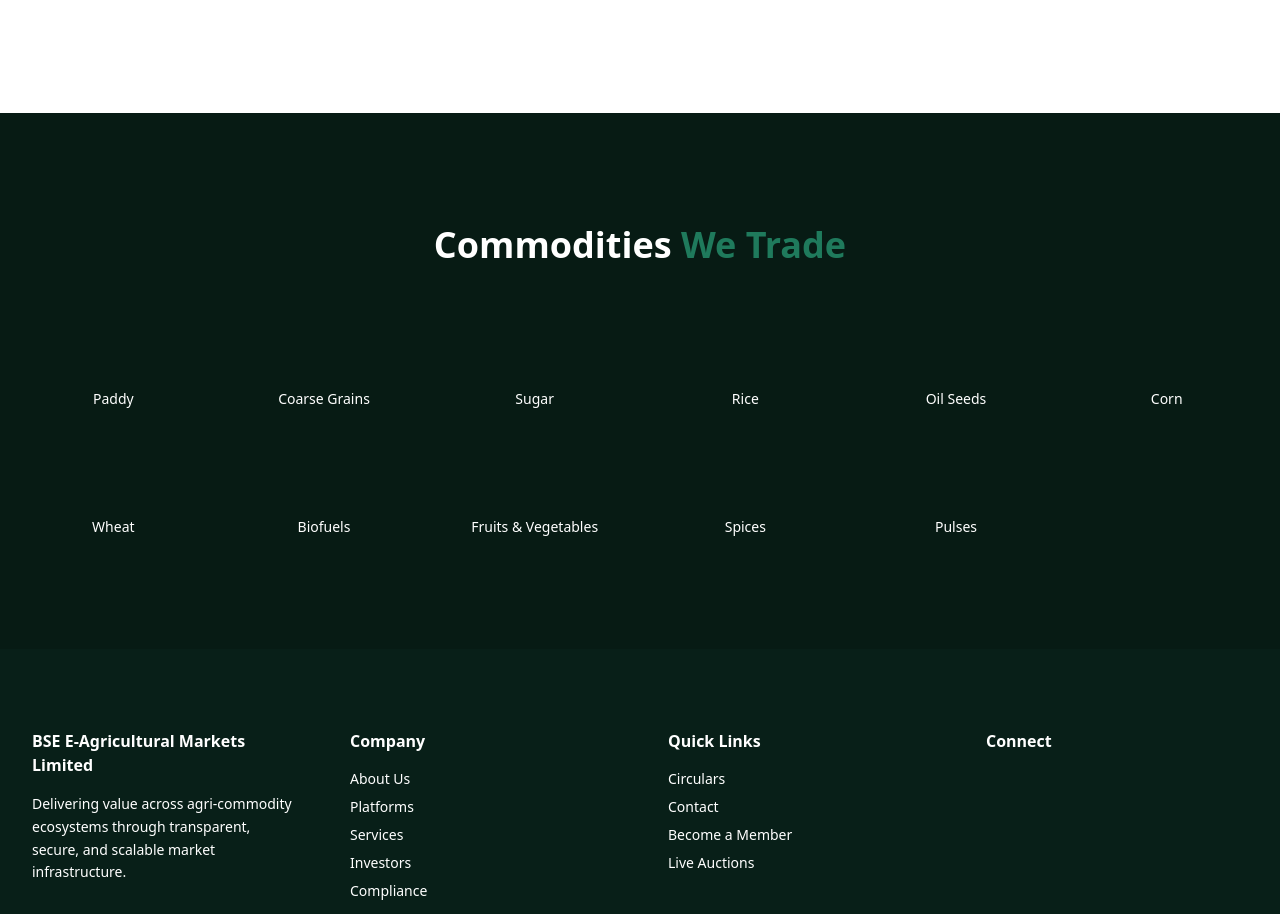
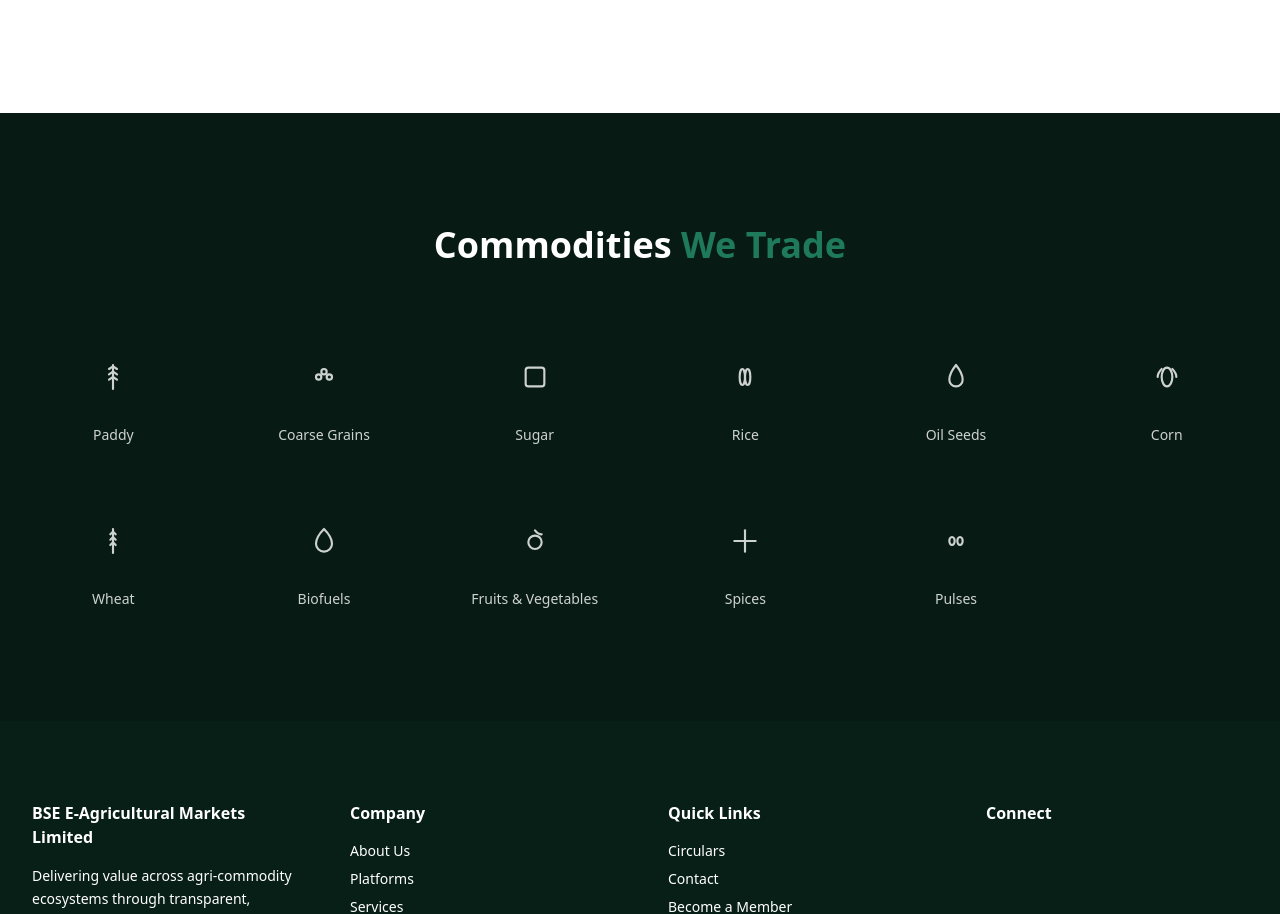
Before and after one commit to jai-source/BSE-BEAM, a React (Vite) app: page / in a window 1280 px wide. Shown: the part 4309-5223 px from the top of the page. Built offline with nearby package versions, Linux system fonts and the light colour scheme.

Commit message:
Jai the great saved the day

```diff
--- a/src/components/CommoditiesSection.jsx
+++ b/src/components/CommoditiesSection.jsx
@@ -41,7 +41,7 @@ export default function CommoditiesSection() {
           {commodities.map(({ name, icon: Icon }) => (
             <div
               key={name}
-              className="group flex flex-col items-center gap-4 text-theme-text-primary/80 transition"
+              className="group flex flex-col items-center gap-4 text-theme-text-primary opacity-80 group-hover:opacity-100 transition"
             >
               {/* ICON WRAPPER */}
               <div
--- a/src/pages/Landing.jsx
+++ b/src/pages/Landing.jsx
@@ -7,6 +7,7 @@ import triangleLarge from "../Assets/triangle-large.svg";
 import triangleOutline from "../Assets/triangle-inverted-small-outline.svg";
 import torn from "../Assets/Image-7-Banner-Image-scaled.jpg"
 import Coil from "../components/Coil";
+import CommoditiesSection from "../components/CommoditiesSection";
 import heroVideo from "../Assets/VIDEO.mp4";
 import backgroundimage from "../Assets/backgroundimage.png";
 import { motion } from "framer-motion";
@@ -701,40 +702,8 @@ function Landing() {
     </div>
   </div>
 </section>
-<section className="bg-theme-primary py-28">
-  <div className="max-w-7xl mx-auto px-8 text-center text-theme-text-primary">
 
-    <h2 className="text-4xl font-semibold mb-16">
-      Commodities <span className="text-theme-accent">We Trade</span>
-    </h2>
-
-    <div className="grid grid-cols-2 sm:grid-cols-3 md:grid-cols-6 gap-12 text-theme-text-primary/80">
-
-      {[
-        "Paddy",
-        "Coarse Grains",
-        "Sugar",
-        "Rice",
-        "Oil Seeds",
-        "Corn",
-        "Wheat",
-        "Biofuels",
-        "Fruits & Vegetables",
-        "Spices",
-        "Pulses",
-      ].map(item => (
-        <div
-          key={item}
-          className="flex flex-col items-center gap-3 hover:text-theme-text-primary transition"
-        >
-          <div className="w-12 h-12 rounded-full bg-theme-text-primary/10" />
-          <span className="text-sm">{item}</span>
-        </div>
-      ))}
-
-    </div>
-  </div>
-</section>
+<CommoditiesSection />
 
 <footer className="bg-[#081f18] text-white pt-20">
 
```
